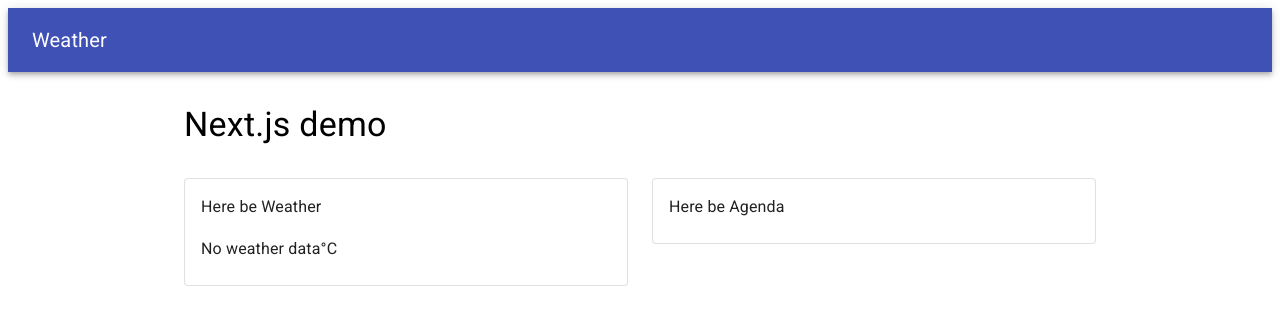
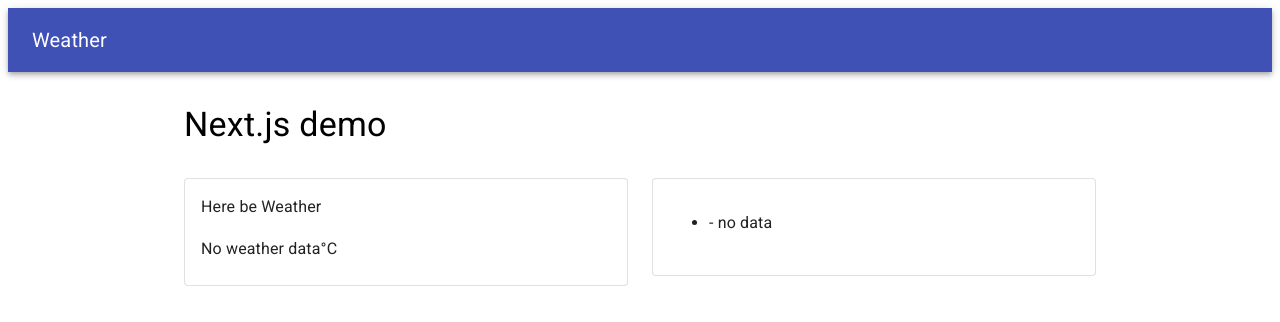
Before and after one commit to danrees/dashboard-frontend, a Next.js app: page / in a window 1280 px wide. Shown: the top 322 px of the page. Built offline with nearby package versions, Linux system fonts and the light colour scheme; no server answers.

Commit message:
Basic agenda polling

```diff
--- a/components/agenda.js
+++ b/components/agenda.js
@@ -1,11 +1,27 @@
 import { Card, CardContent, Typography } from "@material-ui/core";
+import pollWeather from "../lib/polling";
+import { useState } from "react";
+
+function getEvents() {}
 
 export default function Agenda() {
+    const [agenda,setAgenda] = useState([{'summary': 'no data', 'id': "1"}])
+    pollWeather(async () => {
+        console.log("fetching calendar data");
+        const resp = await fetch("http://localhost:8000/api/calendar");
+        const calendarData = await resp.json();
+        console.log(calendarData)
+        setAgenda(calendarData);
+    },5000)
     return(
         <Card variant="outlined">
             <CardContent>
                 <Typography>
-                    Here be Agenda
+                    <ul>
+                        {agenda.map(event => (
+                            <li key={event.id}>{event.start?.date} - {event.summary}</li>
+                        ))}
+                    </ul>
                 </Typography>
             </CardContent>
         </Card>
--- a/components/weather.js
+++ b/components/weather.js
@@ -17,7 +17,7 @@ export default function Weather({weatherData}) {
         setWeatherData(Number(weatherData?.main?.temp - 272).toFixed(1))
         const icon = weatherData.weather[0].icon;
         setWIcon(`https://openweathermap.org/img/w/${icon}.png`)
-    },1000);
+    },5000);
     return (
         <Card variant="outlined">
             <CardContent >
```
